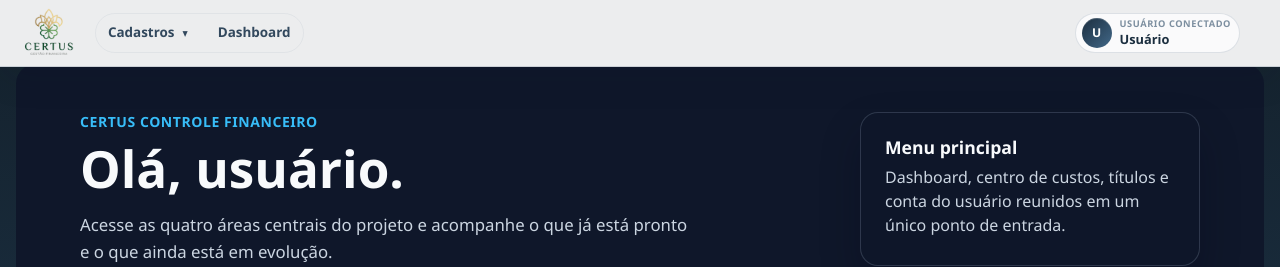
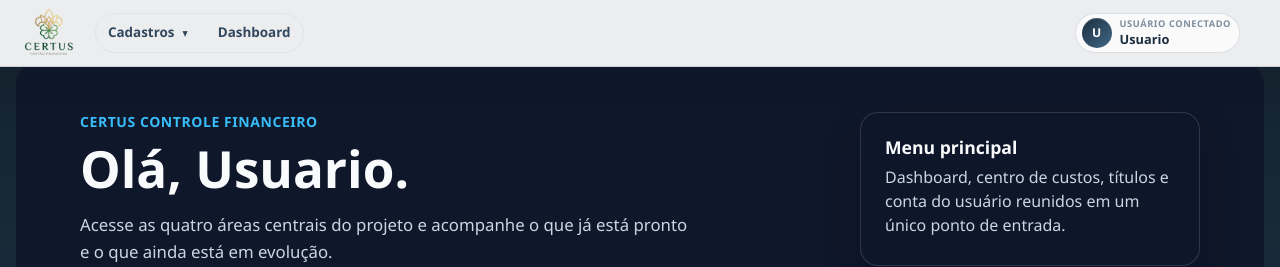
Before and after one commit to jefti/Certus_ControleFinanceiro_FrontEnd, a React (Vite) app: page /inicio in a window 1280 px wide. Shown: the top 267 px of the page. Built offline with nearby package versions, Linux system fonts and the light colour scheme; no server answers; sample sign-in values are in the browser's storage.

Commit message:
feat(user): shorten user display names

```diff
--- a/src/components/Header/PrivateHeader.tsx
+++ b/src/components/Header/PrivateHeader.tsx
@@ -1,5 +1,6 @@
 import { Link, useNavigate } from "react-router-dom";
 import { useAuth } from "../../hooks/useAuth";
+import { getUserInitial, getUserNickname } from "../../utils/userDisplay";
 import "./header.css";
 
 export function PrivateHeader() {
@@ -31,9 +32,7 @@
                 aria-haspopup="true"
               >
                 Cadastros
-                <span className="app-header__caret" aria-hidden="true">
-                  ▾
-                </span>
+                <span className="app-header__caret" aria-hidden="true">▾</span>
               </button>
 
               <div className="app-header__dropdown-menu">
@@ -41,7 +40,7 @@
                   Centro de custo
                 </span>
                 <Link className="app-header__dropdown-item" to="/titulos">
-                  T{"\u00edtulos"}
+                  Títulos
                 </Link>
               </div>
             </div>
@@ -55,15 +54,15 @@
         <div className="app-header__actions">
           <div className="app-header__profile" tabIndex={0}>
             <div className="app-header__avatar" aria-hidden="true">
-              {user?.nome?.charAt(0).toUpperCase() ?? "U"}
+              {getUserInitial(user?.nome)}
             </div>
 
             <div className="app-header__profile-copy">
               <span className="app-header__profile-label">
-                Usu{"\u00e1"}rio conectado
+                Usuário conectado
               </span>
               <span className="app-header__user">
-                {user?.nome ?? `Usu${"\u00e1"}rio`}
+                {getUserNickname(user?.nome)}
               </span>
             </div>
 
--- a/src/pages/AuthenticatedLandingPage/AuthenticatedLandingPage.tsx
+++ b/src/pages/AuthenticatedLandingPage/AuthenticatedLandingPage.tsx
@@ -1,5 +1,6 @@
 import { Link } from 'react-router-dom'
 import { useAuth } from '../../hooks/useAuth'
+import { getUserNickname } from '../../utils/userDisplay'
 import { shortcuts } from './HomeShortCut'
 import './AuthenticatedLandingPage.css'
 
@@ -15,7 +16,7 @@
           </span>
 
           <h1 className="authenticated-landing-page__title">
-            Ol{"\u00e1"}, {user?.nome || `usu${"\u00e1"}rio`}.
+            Ol{"\u00e1"}, {getUserNickname(user?.nome)}.
           </h1>
 
           <p className="authenticated-landing-page__text">
--- a/src/pages/UserPage/UserPage.tsx
+++ b/src/pages/UserPage/UserPage.tsx
@@ -1,4 +1,5 @@
 import { useAuth } from '../../hooks/useAuth'
+import { getUserInitial, getUserNickname } from '../../utils/userDisplay'
 import './UserPage.css'
 
 export function UserPage() {
@@ -9,7 +10,7 @@
       <section className="user-page__hero">
         <div className="user-page__identity">
           <div className="user-page__avatar" aria-hidden="true">
-            {user?.nome?.charAt(0).toUpperCase() ?? 'U'}
+            {getUserInitial(user?.nome)}
           </div>
 
           <div>
@@ -17,7 +18,7 @@
               Conta do usu{"\u00e1"}rio
             </span>
             <h1 className="user-page__title">
-              {user?.nome ?? `Usu${"\u00e1"}rio`}
+              {getUserNickname(user?.nome)}
             </h1>
             <p className="user-page__text">
               Esta {"\u00e1"}rea centraliza os dados principais da conta e fica
@@ -42,7 +43,7 @@
 
       <section className="user-page__grid">
         <article className="user-page__info-card">
-          <span className="user-page__label">Nome</span>
+          <span className="user-page__label">Nome completo</span>
           <strong>{user?.nome ?? `N${"\u00e3"}o informado`}</strong>
         </article>
 
--- /dev/null
+++ b/src/utils/userDisplay.ts
@@ -0,0 +1,13 @@
+export function getUserNickname(name?: string | null): string {
+  const trimmedName = name?.trim()
+
+  if (!trimmedName) {
+    return "Usuario"
+  }
+
+  return trimmedName.split(/\s+/)[0]
+}
+
+export function getUserInitial(name?: string | null): string {
+  return getUserNickname(name).charAt(0).toUpperCase()
+}
```
